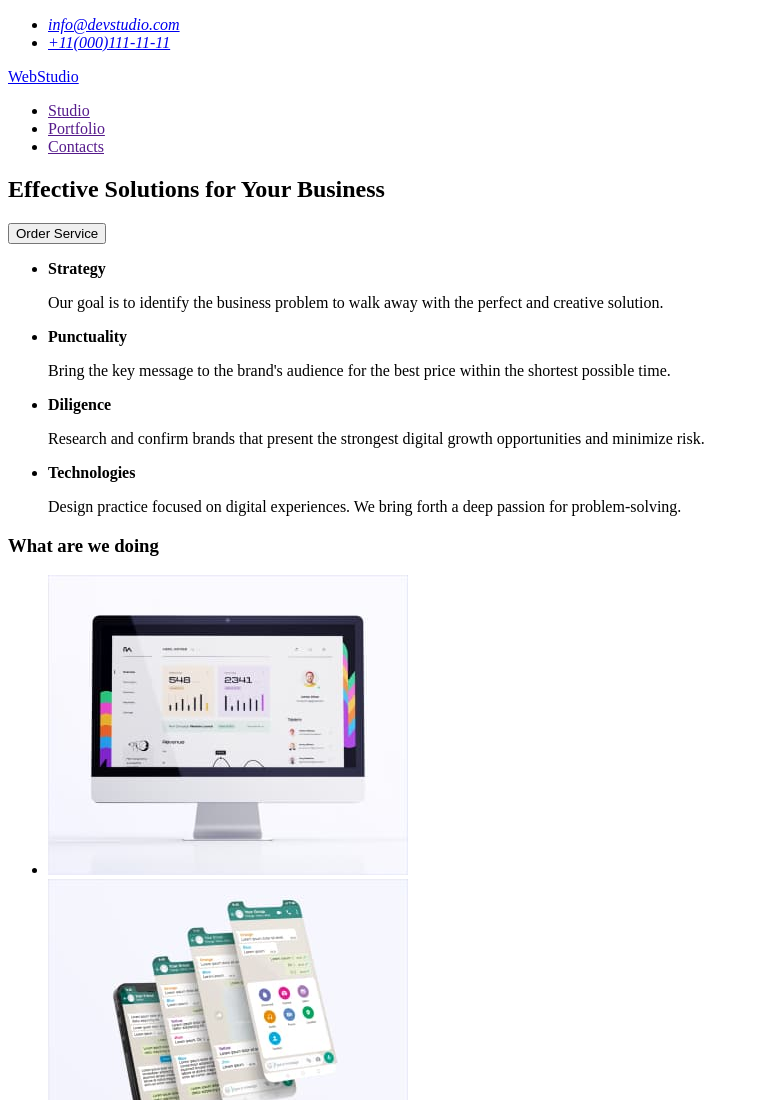
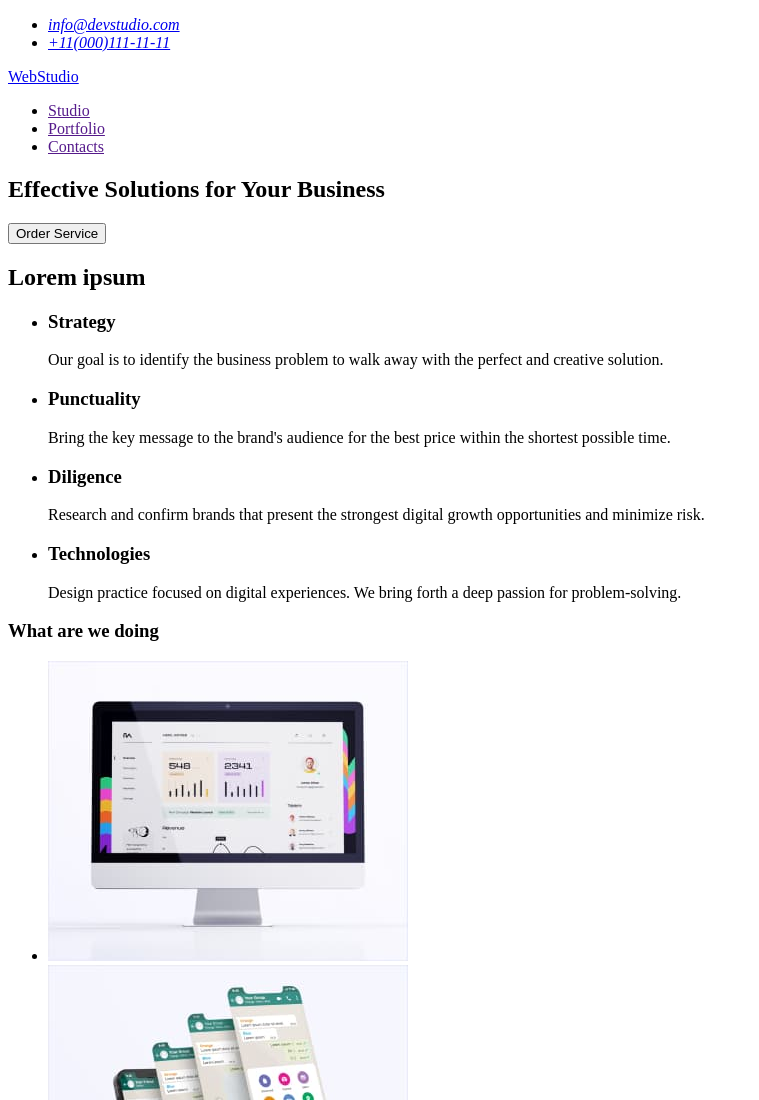
Before and after one commit to deineka2023/-goit-markup-hw-01, a plain HTML site: page index.html in a window 1280 px wide. Shown: the top 1100 px of the page, without its empty margins (0-759 px from the left). Drawn offline with Linux system fonts and the light colour scheme.

Commit message:
fix-section2

```diff
--- a/index.html
+++ b/index.html
@@ -29,32 +29,32 @@
         <h1>Effective Solutions for Your Business</h1>
         <button type="button">Order Service</button>
       </section>
-
       <section>
+        <h2>Lorem ipsum</h2>
         <ul>
           <li>
-            <b>Strategy</b>
+            <h3>Strategy</h3>
             <p>
               Our goal is to identify the business problem to walk away with the
               perfect and creative solution.
             </p>
           </li>
           <li>
-            <b>Punctuality</b>
+            <h3>Punctuality</h3>
             <p>
               Bring the key message to the brand's audience for the best price
               within the shortest possible time.
             </p>
           </li>
           <li>
-            <b>Diligence</b>
+            <h3>Diligence</h3>
             <p>
               Research and confirm brands that present the strongest digital
               growth opportunities and minimize risk.
             </p>
           </li>
           <li>
-            <b>Technologies</b>
+            <h3>Technologies</h3>
             <p>
               Design practice focused on digital experiences. We bring forth a
               deep passion for problem-solving.
```
